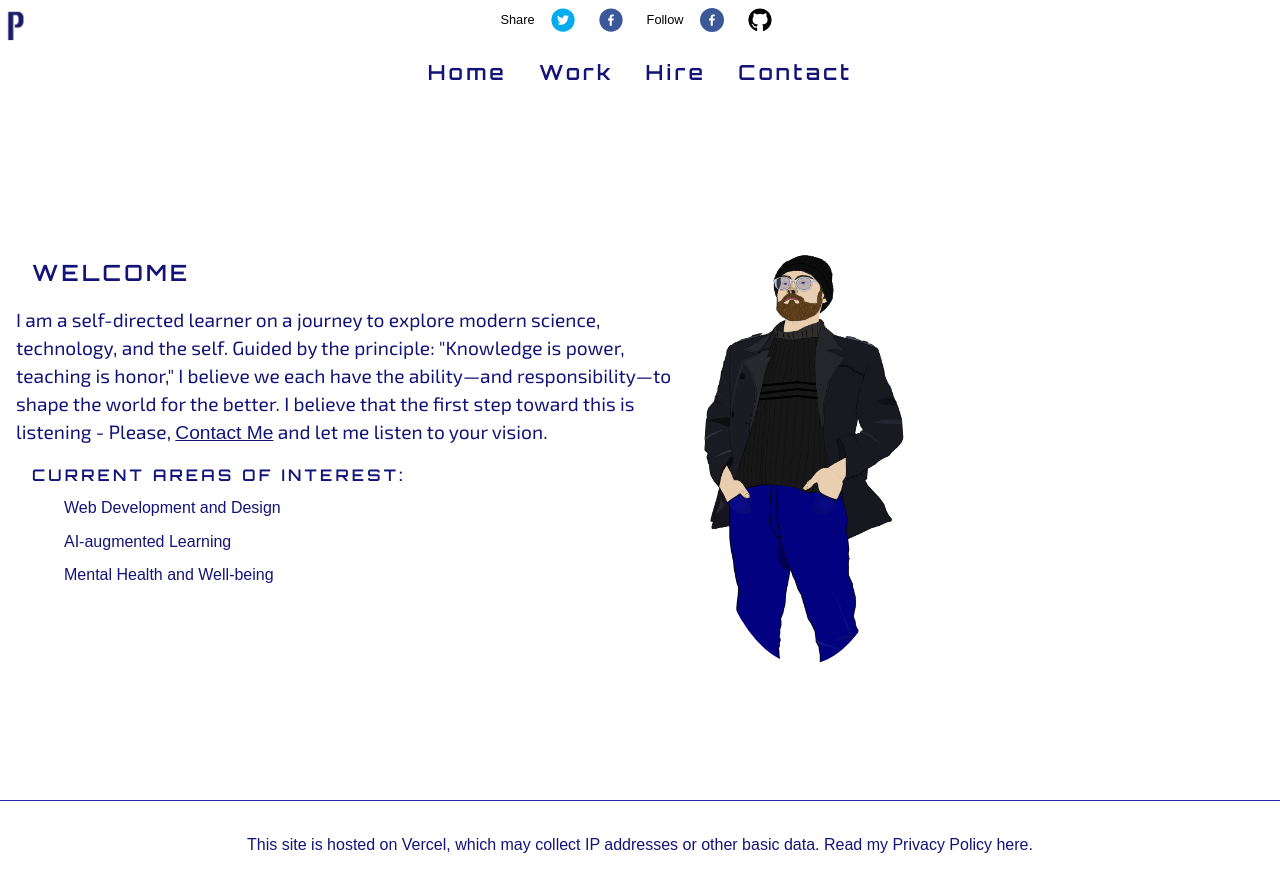
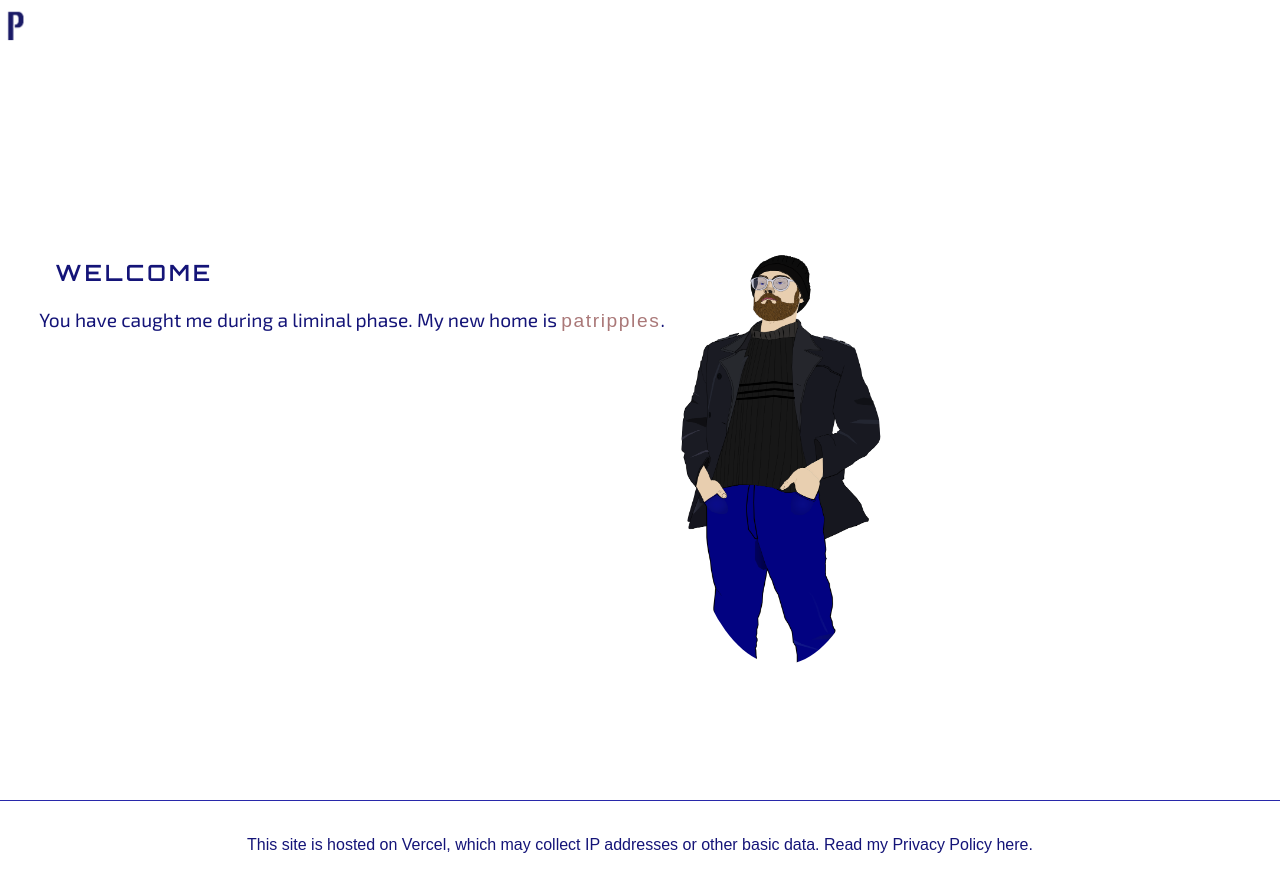
Before and after one commit to YouGuavas/portfolio, a Next.js app: page / in a window 1280 px wide. Built offline with nearby package versions, Linux system fonts and the light colour scheme; a web font is replaced by a local one.

Commit message:
Redirect

```diff
--- a/components/Header.js
+++ b/components/Header.js
@@ -24,7 +24,6 @@ export default function Header() {
 			id="collapsible-header"
 			className={`${styles.header} ${theme} space-x-2`}
 		>
-			<ShareButtonsGroup />
 			<Link name="Logo Home" href="#Home" scroll={false}>
 				<Image
 					alt="Patrick Yambrick logo"
@@ -34,8 +33,6 @@ export default function Header() {
 					src={logo.src}
 				/>
 			</Link>
-
-			<SocialButtonsGroup />
 		</header>
 	);
 }
--- a/components/Layout.js
+++ b/components/Layout.js
@@ -40,11 +40,6 @@ const Layout = ({ children }) => {
 		<MyContext.Provider value={{ theme, setTheme, url, setUrl }}>
 			<div className={`${styles.container} ${theme}`}>
 				<Header />
-
-				<Nav
-					links={['Home', 'Work', 'Hire', 'Contact']}
-					pages={['work', 'hire', 'contact']}
-				/>
 			</div>
 
 			{children}
--- a/pages/index.js
+++ b/pages/index.js
@@ -26,23 +26,15 @@ function Home() {
 						Welcome
 					</h1>
 					<p className={styles.blogParagraph}>
-						I am a self-directed learner on a journey to explore modern science,
-						technology, and the self. Guided by the principle: &quot;Knowledge
-						is power, teaching is honor,&quot; I believe we each have the
-						ability—and responsibility—to shape the world for the better. I
-						believe that the first step toward this is listening - Please,{' '}
-						<Link href="/contact" className="underline">
-							Contact Me
-						</Link>{' '}
-						and let me listen to your vision.
+						You have caught me during a liminal phase. My new home is{' '}
+						<Link
+							className="my-text-forest lowercase spaced darken"
+							href="https://patripples.com/"
+						>
+							patripples
+						</Link>
+						.
 					</p>{' '}
-					<ul className={`md:px-4 px-3 ${styles.myList}`}>
-						<h2 className={`my-title`}>Current areas of interest:</h2>
-
-						<li>Web Development and Design</li>
-						<li>AI-augmented Learning</li>
-						<li>Mental Health and Well-being</li>
-					</ul>
 				</div>
 
 				<SelfieImage
--- a/styles/globals.scss
+++ b/styles/globals.scss
@@ -61,7 +61,7 @@
 	--color-2: rgb(20, 20, 120);
 	--color-3: rgb(40, 40, 170);
 	--color-4: rgb(200, 40, 40);
-	--color-5: rgb(170, 20, 20);
+	--color-5: rgb(170, 120, 120);
 	--color-6: white;
 
 	--style-font-1: 'Orbitron', 'Exo 2', sans-serif;
@@ -142,10 +142,10 @@
 	}
 	.spaceship {
 		--color-1: rgb(0, 0, 0);
-		--color-2: rgb(170, 170, 250);
+		--color-2: rgb(50, 50, 200);
 		--color-3: rgb(80, 80, 250);
 		--color-4: rgb(250, 80, 80);
-		--color-5: rgb(250, 20, 20);
+		--color-5: rgb(220, 220, 250);
 		--color-6: rgb(0, 0, 0);
 		--semi-transparent: 70%;
 		--medium-transparent: 55%;
@@ -265,7 +265,7 @@ body {
 }
 
 .my-text-forest {
-	color: var(--color-3);
+	color: var(--color-5);
 }
 
 .my-text-mustard {
@@ -441,6 +441,13 @@ h3.my-title {
 .collapsible-title {
 	cursor: pointer;
 }
+.spaced {
+	letter-spacing: 0.1rem;
+}
+.darken:hover {
+	opacity: 0.8;
+	transition: 0.4s;
+}
 a.stat-link {
 	font-weight: var(--font-weight-bold);
 	text-transform: uppercase;
```
